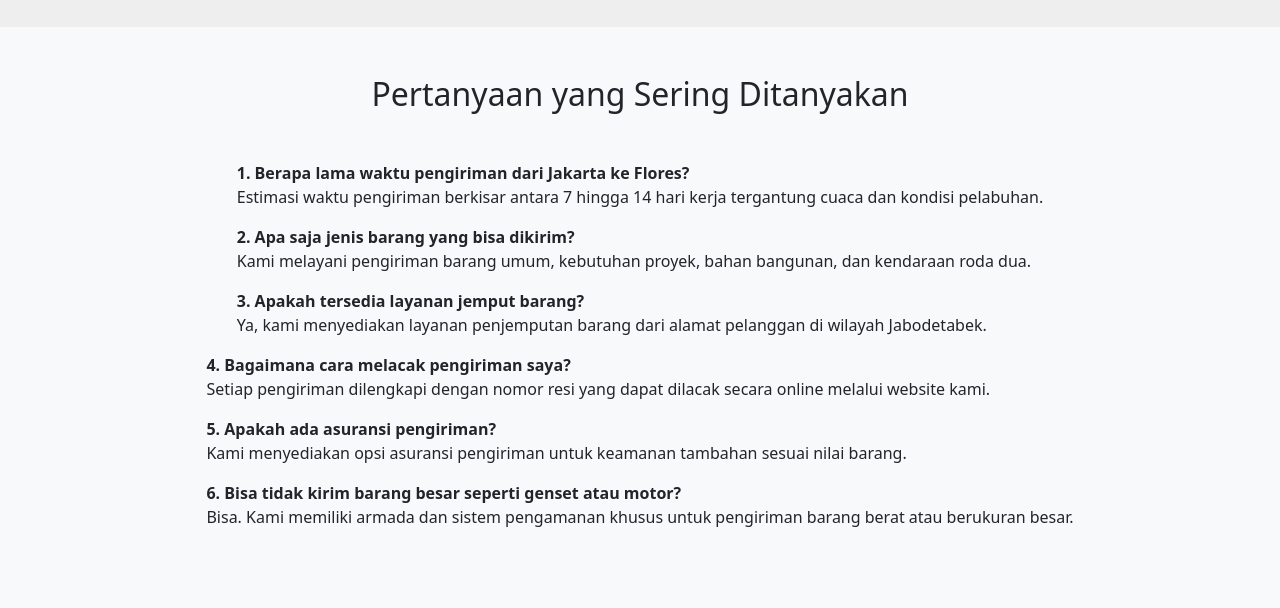
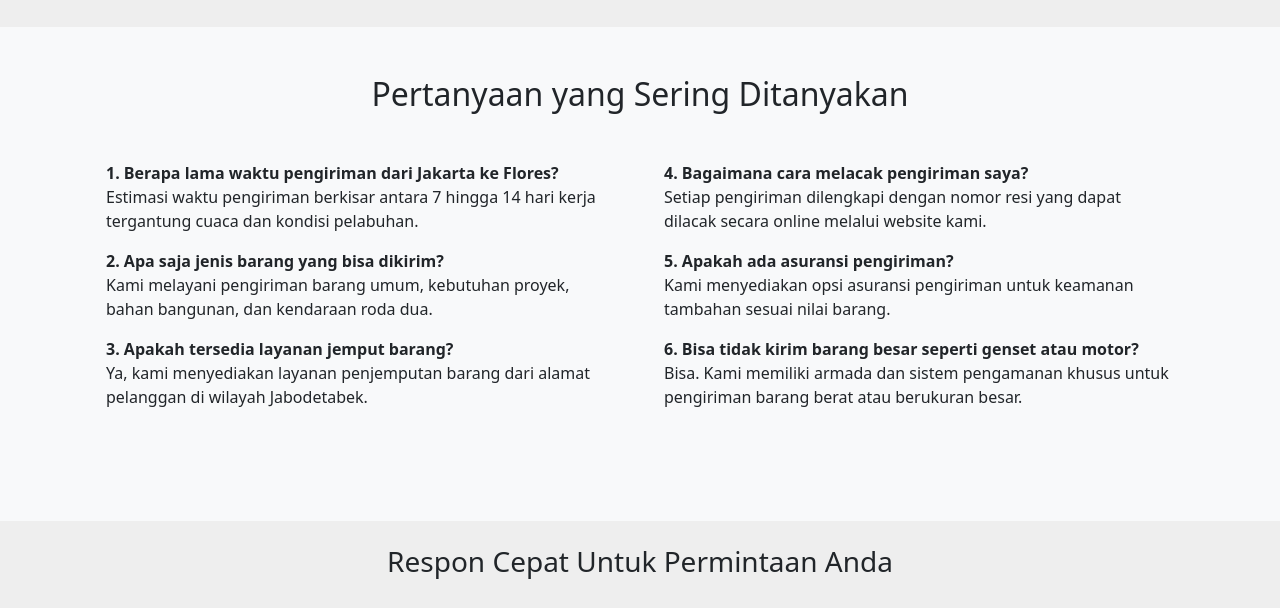
Before and after one commit to kemtol/florestransntt, a plain HTML site: page index.html in a window 1280 px wide. Shown: the part 2040-2648 px from the top of the page. Drawn offline with nearby package versions, Linux system fonts and the light colour scheme.

Commit message:
iomage rsize

```diff
--- a/index.html
+++ b/index.html
@@ -217,8 +217,8 @@
       <div class="container text-center">
         <h2 class="section-title" style="font-weight: 200;">Pertanyaan yang Sering Ditanyakan</h2>
         <div class="text-start mt-4">
-          <div class="p-4 d-flex flex-column flex-md-row justify-content-center flex-wrap mb-4">
-            <div>
+          <div class="d-flex flex-column flex-md-row justify-content-center flex-wrap mb-4">
+            <div class="w-50 p-4">
               <p><strong>1. Berapa lama waktu pengiriman dari Jakarta ke Flores?</strong><br>
             Estimasi waktu pengiriman berkisar antara 7 hingga 14 hari kerja tergantung cuaca dan kondisi pelabuhan.</p>
 
@@ -228,7 +228,7 @@
               <p><strong>3. Apakah tersedia layanan jemput barang?</strong><br>
               Ya, kami menyediakan layanan penjemputan barang dari alamat pelanggan di wilayah Jabodetabek.</p>
             </div>
-            <div>
+            <div class="w-50 p-4">
               <p><strong>4. Bagaimana cara melacak pengiriman saya?</strong><br>
               Setiap pengiriman dilengkapi dengan nomor resi yang dapat dilacak secara online melalui website kami.</p>
 
```
